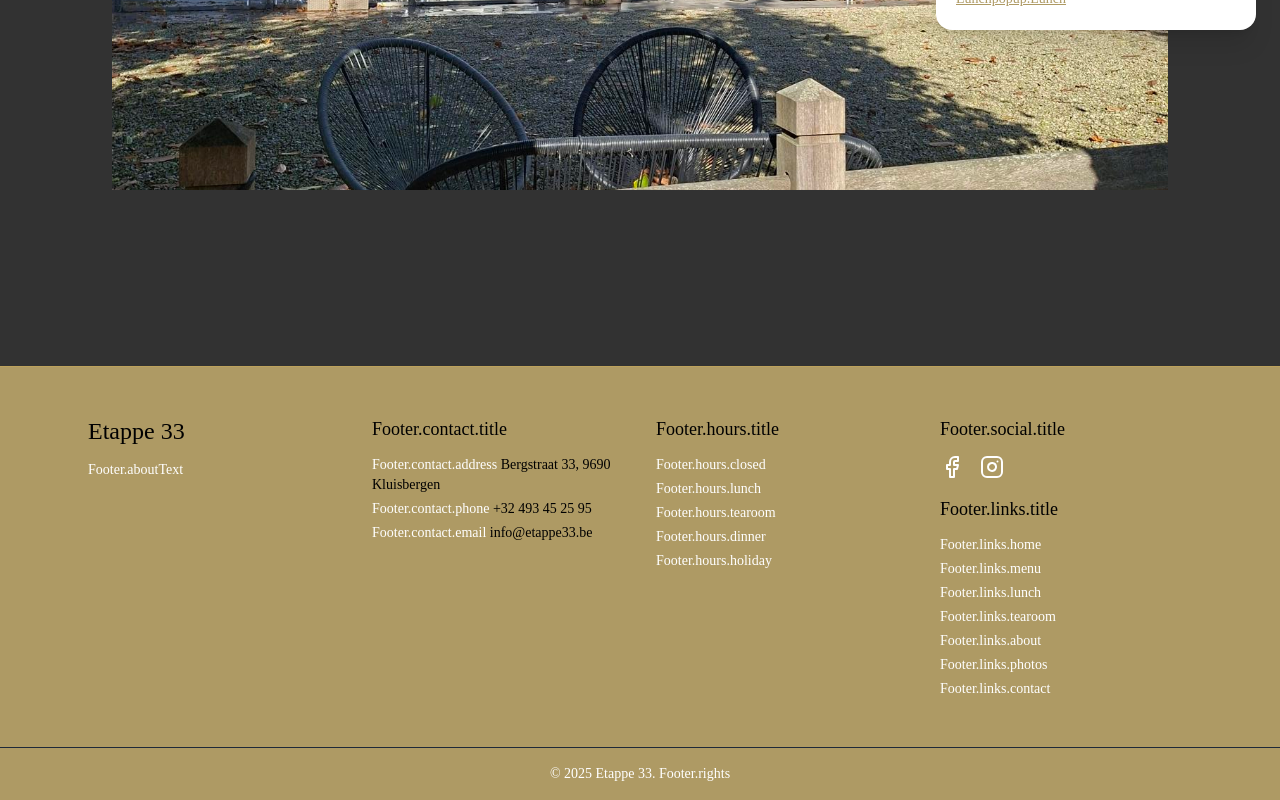
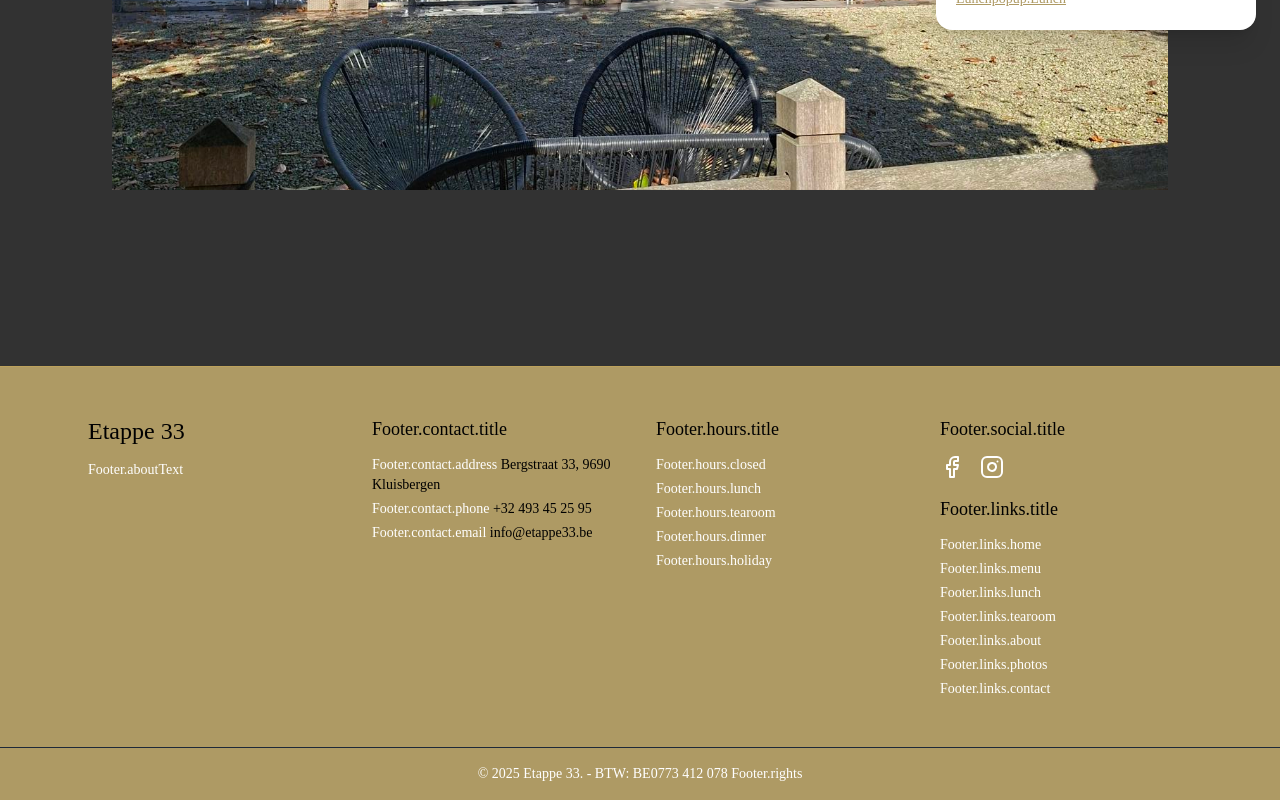
Before and after one commit to jensdesmeyter-cmyk/etappe33, a Next.js app: page /en in a window 1280 px wide. Shown: the part 690-1490 px from the top of the page. Built offline with nearby package versions, Linux system fonts and the light colour scheme.

Commit message:
Add btw nummer

```diff
--- a/app/[locale]/components/Footer.tsx
+++ b/app/[locale]/components/Footer.tsx
@@ -112,7 +112,7 @@ export default function Footer() {
 
       {/* Bottom bar */}
       <div className="border-t border-gray-800 py-4 text-center text-sm text-white">
-        © {new Date().getFullYear()} Etappe 33. {t("rights")}
+        © {new Date().getFullYear()} Etappe 33. - BTW: BE0773 412 078 {t("rights")}
       </div>
     </footer>
   );
```
